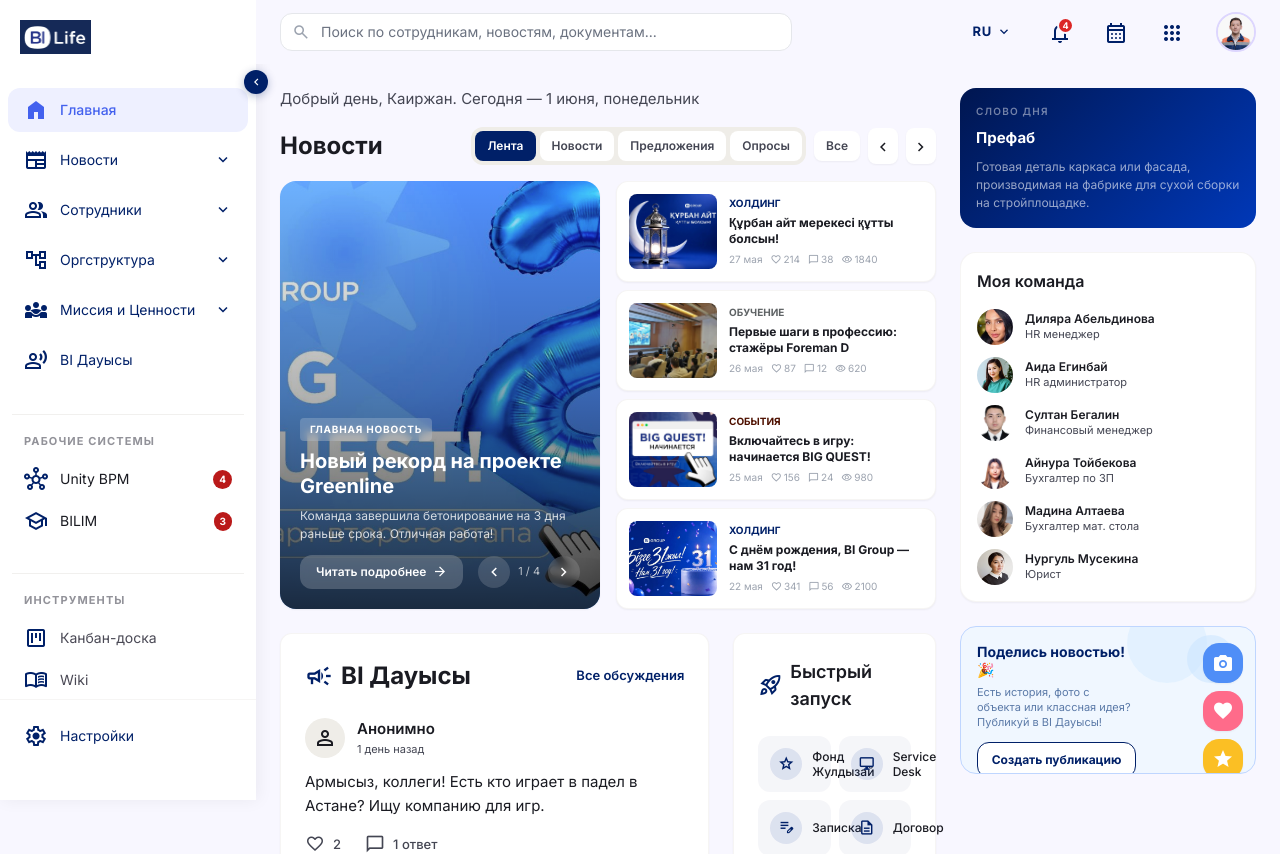
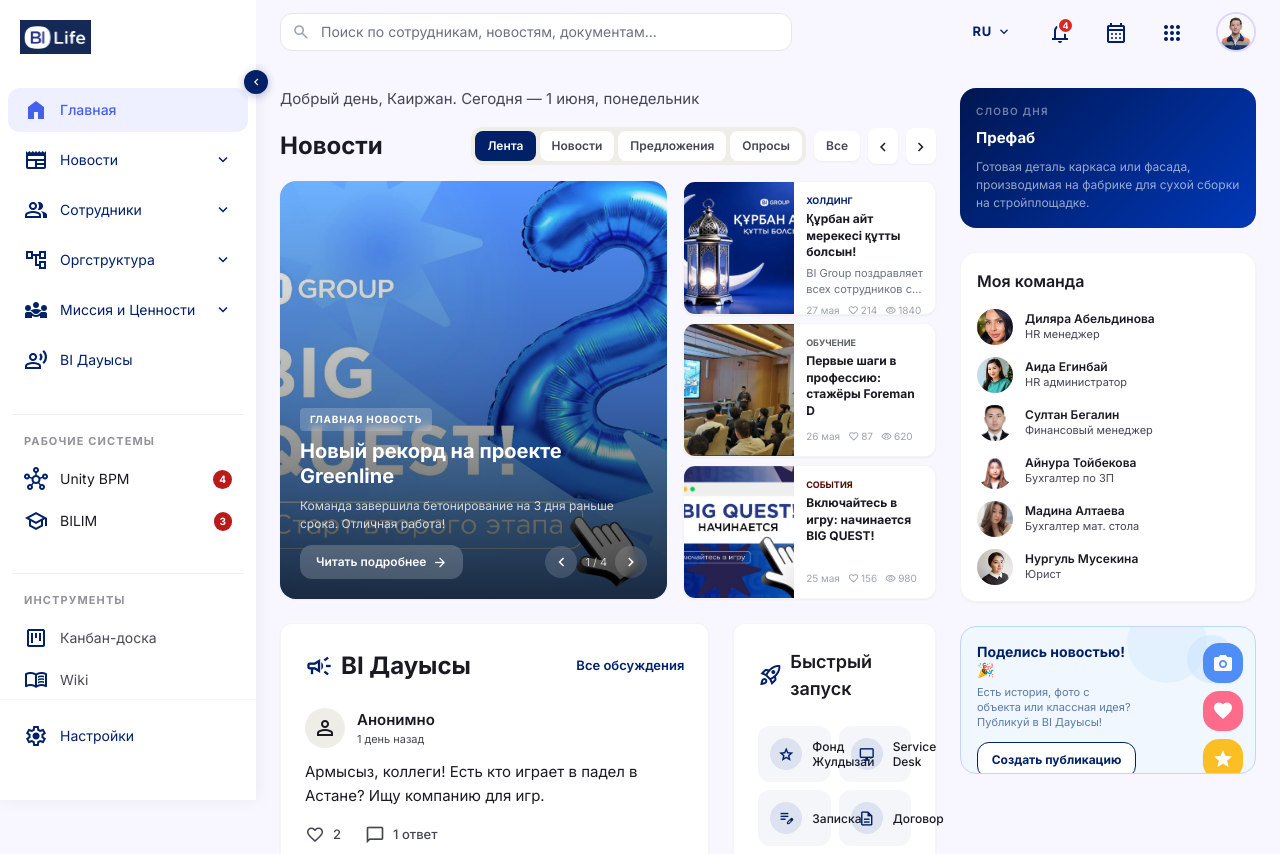
Before and after one commit to bekkairzhan-eng/Projects, a React (Vite) app in the folder stitch-life/: page / in a window 1280 px wide. Shown: the top 854 px of the page. Built offline with nearby package versions, Linux system fonts and the light colour scheme.

Commit message:
feat: новости — баннер 400px, 3 горизонтальных карточки с текстом превью

```diff
--- a/stitch-life/src/components/Feed.jsx
+++ b/stitch-life/src/components/Feed.jsx
@@ -518,11 +518,11 @@
         {(() => {
           const banner = BANNERS[bannerIdx]
           const filtered = newsTab === 'all' ? ALL_NEWS : ALL_NEWS.filter(n => n.tab === newsTab)
-          const secondary = filtered.slice(0, 4)
+          const secondary = filtered.slice(0, 3)
           return (
-            <div className="grid grid-cols-1 md:grid-cols-4 gap-4">
+            <div className="grid grid-cols-1 md:grid-cols-5 gap-4">
               {/* Баннер слева — PR ставит галочку «Баннер» при публикации */}
-              <div className="md:col-span-2 group cursor-pointer rounded-2xl overflow-hidden shadow-sm hover:shadow-md transition-shadow relative" style={{ minHeight: 300 }}>
+              <div className="md:col-span-3 group cursor-pointer rounded-2xl overflow-hidden shadow-sm hover:shadow-md transition-shadow relative" style={{ minHeight: 400 }}>
                 <div className="absolute inset-0">
                   <img className="w-full h-full object-cover group-hover:scale-105 transition-transform duration-700" src={banner.img} alt={banner.title} />
                   {/* Затемнение */}
@@ -566,25 +566,30 @@
                 </div>
               </div>
 
-              {/* 4 новости справа */}
+              {/* 3 новости справа */}
               <div className="md:col-span-2 flex flex-col gap-2">
                 {secondary.map(n => (
-                  <div key={n.title} className="group cursor-pointer flex gap-3 bg-white p-3 rounded-xl shadow-sm border border-outline-variant/20 hover:shadow-md transition-shadow flex-1">
-                    <div className="relative rounded-lg overflow-hidden shrink-0 self-stretch" style={{ width: 88, minHeight: 68 }}>
+                  <div key={n.title} className="group cursor-pointer bg-white rounded-xl shadow-sm border border-outline-variant/20 hover:shadow-md transition-shadow flex-1 flex overflow-hidden">
+                    {/* Фото слева */}
+                    <div className="relative shrink-0 overflow-hidden" style={{ width: 110 }}>
                       <img className="w-full h-full object-cover group-hover:scale-105 transition-transform duration-500" src={n.img} alt={n.title} />
                     </div>
-                    <div className="flex-1 flex flex-col justify-center py-0.5">
-                      <div className="text-[10px] font-bold uppercase mb-1" style={n.categoryStyle}>{n.category}</div>
-                      <h4 className="font-bold group-hover:text-primary transition-colors mb-1 leading-snug" style={{ fontSize: 12 }}>{n.title}</h4>
-                      <div className="flex items-center gap-2" style={{ color: '#9ca3af' }}>
+                    {/* Текст справа — белый фон */}
+                    <div className="flex-1 p-3 flex flex-col justify-between bg-white min-w-0">
+                      <div>
+                        <div className="text-[9px] font-bold uppercase mb-1" style={n.categoryStyle}>{n.category}</div>
+                        <h4 className="font-bold group-hover:text-primary transition-colors leading-snug mb-1" style={{ fontSize: 12 }}>{n.title}</h4>
+                        {n.text && (
+                          <p style={{ fontSize: 11, color: '#6b7280', lineHeight: '16px', display: '-webkit-box', WebkitLineClamp: 2, WebkitBoxOrient: 'vertical', overflow: 'hidden' }}>
+                            {n.text}
+                          </p>
+                        )}
+                      </div>
+                      <div className="flex items-center gap-2 mt-1.5" style={{ color: '#9ca3af' }}>
                         <span style={{ fontSize: 10 }}>{n.date}</span>
                         <span className="flex items-center gap-0.5">
                           <span className="material-symbols-outlined" style={{ fontSize: 11 }}>favorite</span>
                           <span style={{ fontSize: 10 }}>{n.likes}</span>
-                        </span>
-                        <span className="flex items-center gap-0.5">
-                          <span className="material-symbols-outlined" style={{ fontSize: 11 }}>chat_bubble_outline</span>
-                          <span style={{ fontSize: 10 }}>{n.comments}</span>
                         </span>
                         <span className="flex items-center gap-0.5">
                           <span className="material-symbols-outlined" style={{ fontSize: 11 }}>visibility</span>
```
Also changed, not shown: stitch-life/public/logo111.png (added).
